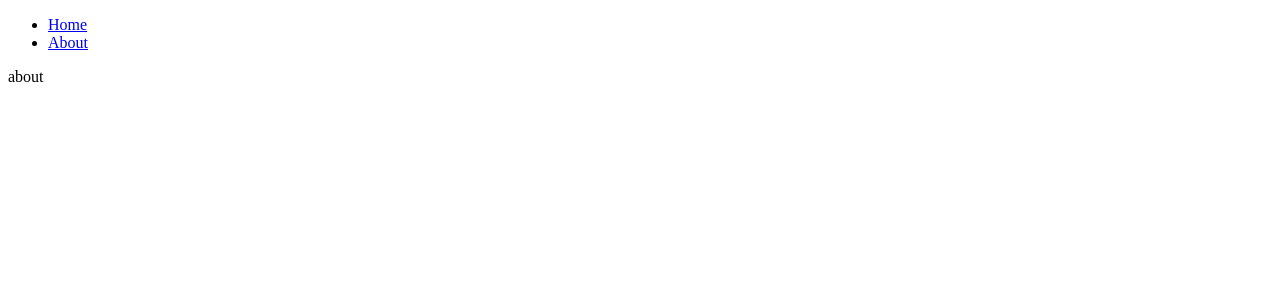
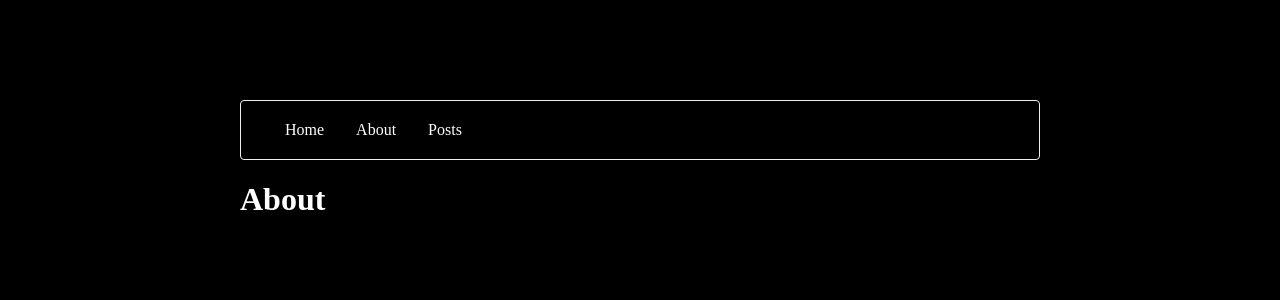
Before and after one commit to EndYou01/next-js-13-app, a Next.js app: page /about in a window 1280 px wide. Shown: the top 300 px of the page. Built offline with nearby package versions, Linux system fonts and the light colour scheme.

Commit message:
Navegacion entre rutas

```diff
--- a/app/about/page.jsx
+++ b/app/about/page.jsx
@@ -2,8 +2,8 @@
 
 export default function AboutPage() {
     return (
-        <div>
-            about
-        </div>
+        <h1>
+            About
+        </h1>
     );
 }
--- a/app/layout.js
+++ b/app/layout.js
@@ -1,37 +1,16 @@
-import Link from "next/link"
+import '../styles/globals.css'
+import Navigation from "../components/Navigation"
 
 export const metadata = {
 	title: 'My first app with Next 13',
 	description: 'Generated by Next.js',
 }
 
-const links = [{
-	label: 'Home',
-	route: '/'
-},
-{
-	label: 'About',
-	route: '/about'
-}
-]
-
 export default function RootLayout({ children }) {
 	return (
 		<html lang="en">
 			<body>
-				<header>
-					<nav>
-						<ul>
-						{links.map(({label, route}) => (
-							<li key={route}>
-								<Link href={route}>
-									{label}
-								</Link>
-							</li>
-						))}
-						</ul>
-					</nav>
-				</header>
+				<Navigation />
 				{children}
 			</body>
 		</html>
--- /dev/null
+++ b/components/Navigation.jsx
@@ -0,0 +1,34 @@
+import Link from "next/link"
+import styles from './Navigation.module.css'
+
+const links = [{
+    label: 'Home',
+    route: '/'
+},
+{
+    label: 'About',
+    route: '/about'
+},
+{
+    label: 'Posts',
+    route: '/posts'
+}
+]
+
+export default function Navigation() {
+    return (
+        <header className={styles.header}>
+            <nav>
+                <ul className={styles.navigation}>
+                    {links.map(({ label, route }) => (
+                        <li key={route}>
+                            <Link href={route}>
+                                {label}
+                            </Link>
+                        </li>
+                    ))}
+                </ul>
+            </nav>
+        </header>
+    );
+}
--- /dev/null
+++ b/components/Navigation.module.css
@@ -0,0 +1,24 @@
+.header {
+    border: 1px solid #f0f0f0;
+    border-radius: 4px;
+    padding: 4px;
+}
+
+.navigation {
+    display: flex;
+    list-style: none;
+}
+
+.navigation {
+    gap: 32px;
+}
+
+.navigation>li>a {
+    text-decoration: none;
+    color: white;
+}
+
+.navigation a:hover {
+    color: #f0f0f0;
+    text-decoration: underline;
+}
--- /dev/null
+++ b/styles/globals.css
@@ -0,0 +1,11 @@
+
+
+body{
+    padding: 100px;
+    max-width: 800px;
+    margin: 0 auto;
+
+
+    background-color: black;
+    color: white;
+}
```
Also changed, not shown: app/posts/[id]/page.jsx (added, +11 -0 lines), app/posts/page.jsx (added, +9 -0 lines).
